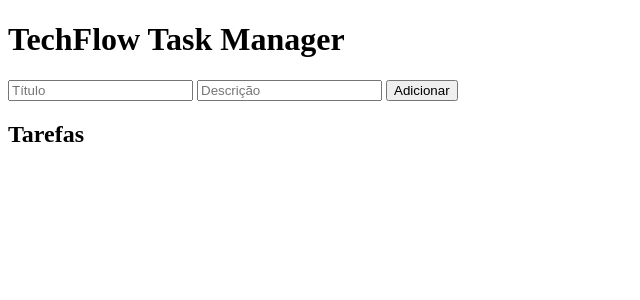
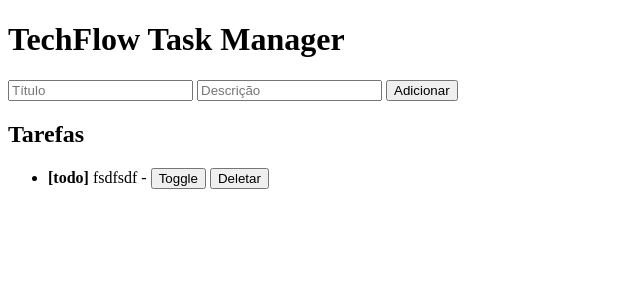
Before and after one commit to PedroVitor86/Trabalho-Construindo-um-Projeto-gil-no-GitHub-, a Flask app: page / in a window 1280 px wide. Shown: the top 300 px of the page, without its empty margins (0-640 px from the left). Run offline with Flask 3, Linux system fonts and the light colour scheme; data comes from the database, SQL or seed files in the repository.

Commit message:
feat: adiciona funcionalidade no html

```diff
--- a/techflow-taskmanager-project/src/templates/index.html
+++ b/techflow-taskmanager-project/src/templates/index.html
@@ -12,6 +12,14 @@
     <button type="submit">Adicionar</button>
   </form>
   <h2>Tarefas</h2>
-
+   <ul>
+    {% for t in tasks %}
+      <li>
+        <strong>[{{ t['status'] }}]</strong> {{ t['title'] }} - {{ t['description'] }}
+        <form style="display:inline" action="/task/{{ t['id'] }}/toggle" method="post"><button>Toggle</button></form>
+        <form style="display:inline" action="/task/{{ t['id'] }}/delete" method="post"><button>Deletar</button></form>
+      </li>
+    {% endfor %}
+  </ul>
 </body>
 </html>
```
